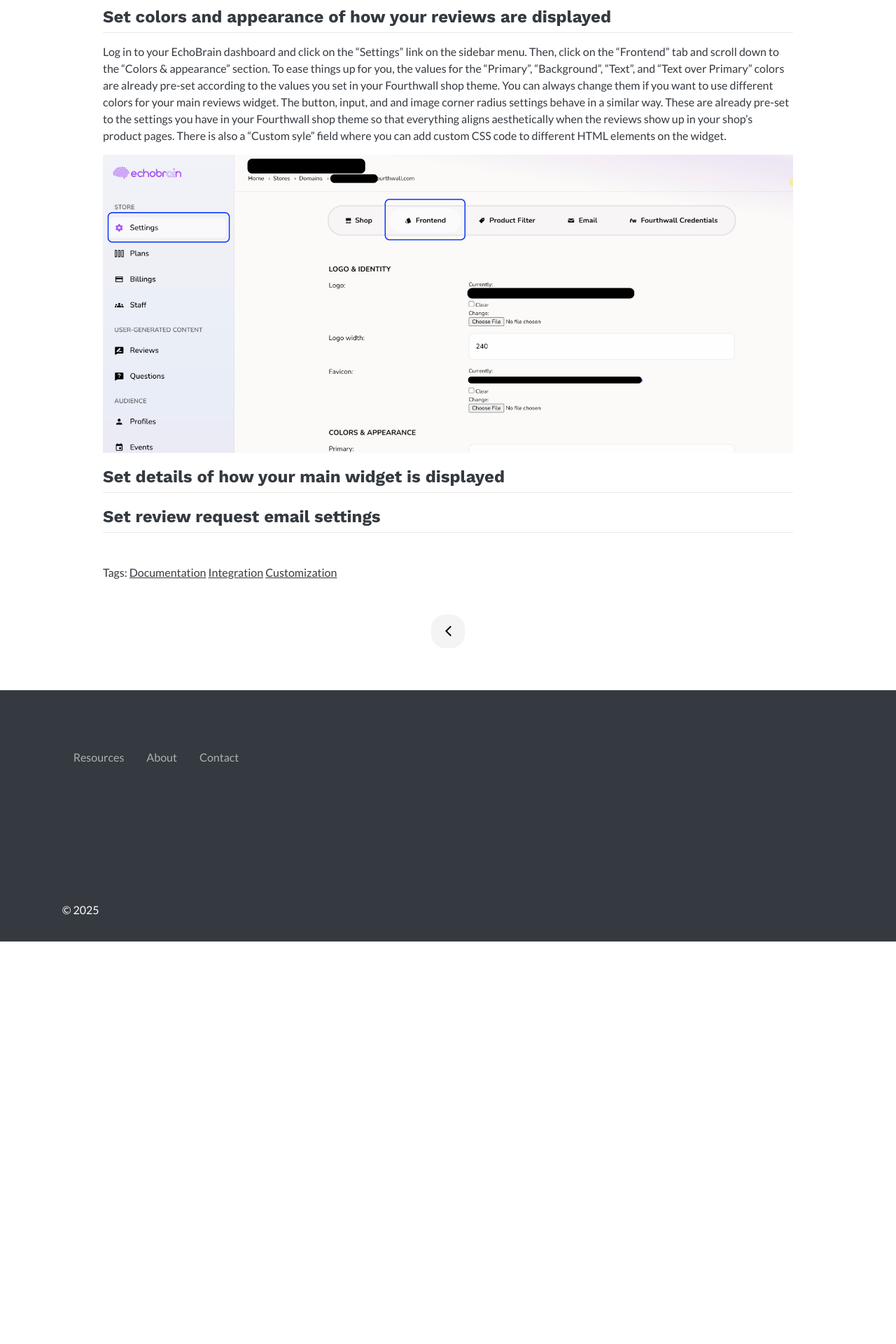
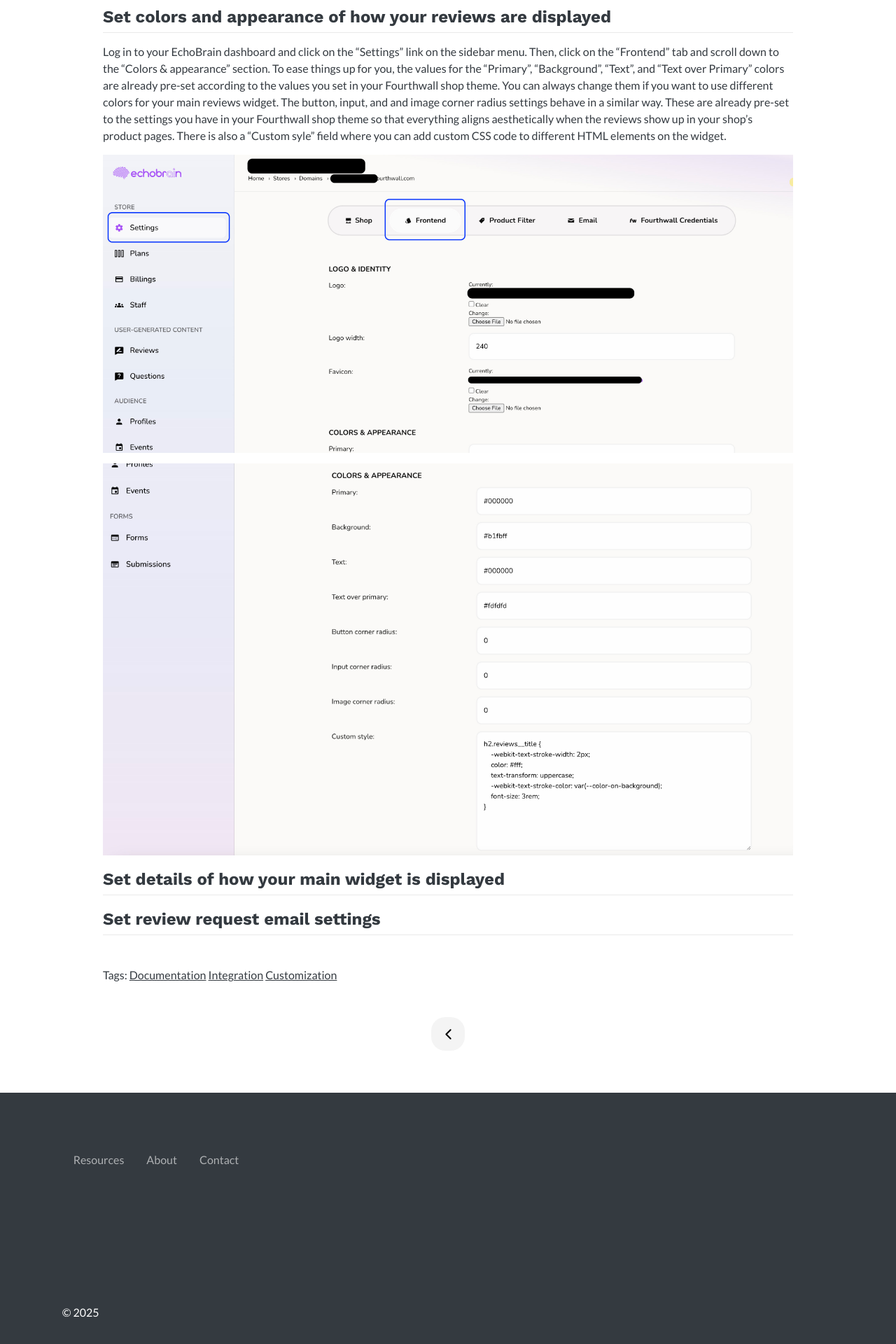
Before and after one commit to echo-brain/echo-brain.github.io, a Jekyll site: the page built from _posts/2025-02-18-managing-your-reviews.md, in a window 1280 px wide. Shown: the part 1791-3711 px from the top of the page at 70% size. Built offline with Jekyll 4.4.1, drawn with Linux system fonts in a browser that asks for light colours; before the commit the page ends 3136 px from its top, so only the background shows below that.

Commit message:
Update 2025-02-18-managing-your-reviews.md

```diff
--- a/_posts/2025-02-18-managing-your-reviews.md
+++ b/_posts/2025-02-18-managing-your-reviews.md
@@ -34,6 +34,8 @@
 
 ![Echobrain dashboard reviews frontend settings](/assets/posts/new_echobrain_dashboard_reviews_frontend_settings.jpg)
 
+![Echobrain dashboard reviews colors and appearance](/assets/posts/echobrain_dashboard_reviews_colors_appearance.jpg)
+
 
 ## Set details of how your main widget is displayed
 
```
